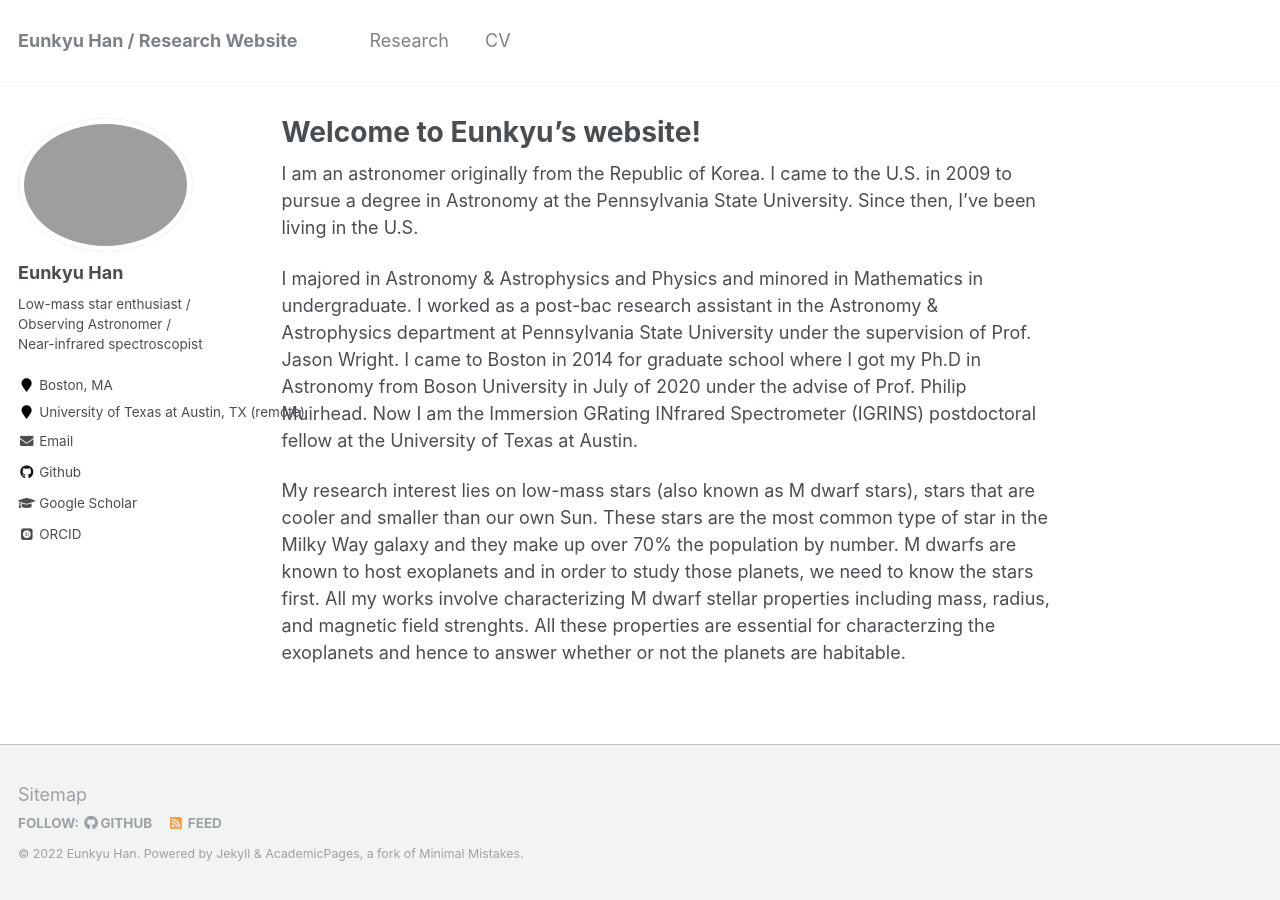
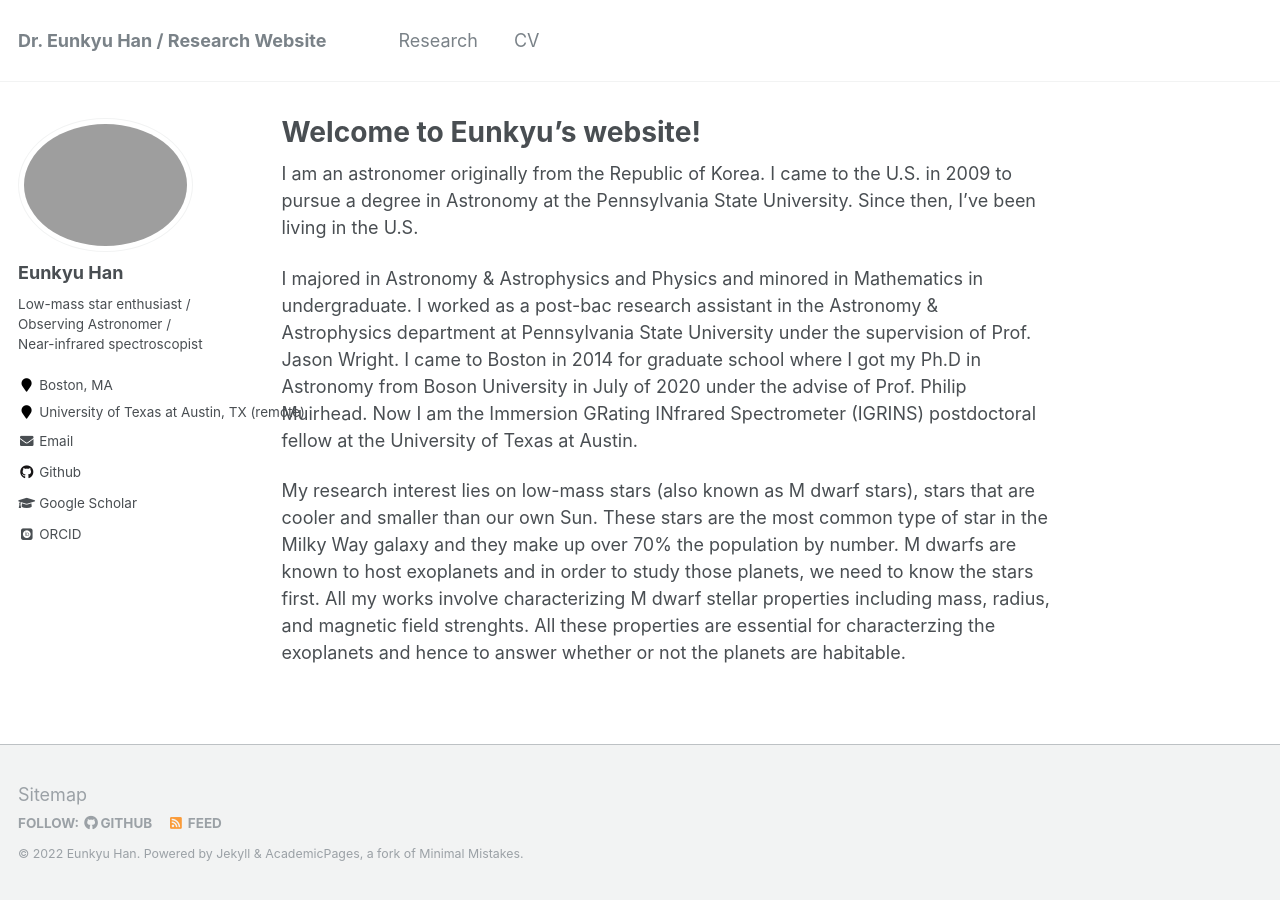
Before and after one commit to eunkyuh/eunkyuh.github.io, a Jekyll site: the page built from _pages/about.md, in a window 1280 px wide. Built offline with Jekyll 4.4.1, drawn with Linux system fonts in a browser that asks for light colours; some web fonts are replaced.

```diff
--- a/_config.yml
+++ b/_config.yml
@@ -7,7 +7,7 @@
 
 # Site Settings
 locale                   : "en-US"
-title                    : "Eunkyu Han / Research Website"
+title                    : "Dr. Eunkyu Han / Research Website"
 title_separator          : "-"
 name                     : &name "Eunkyu Han"
 description              : &description "IGRINS postdoctral fellow"
```
